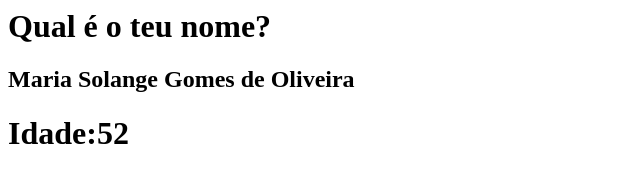
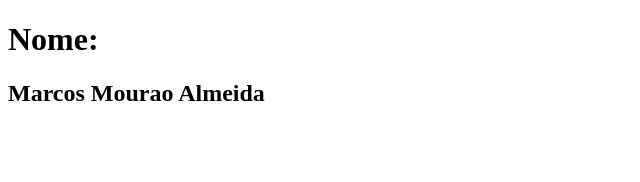
Before and after one commit to treinaweb/treinaweb-git-fundamentos, a plain HTML site: page index.html in a window 1280 px wide. Shown: the whole page, without its empty margins (0-640 px from the left). Drawn offline with Linux system fonts and the light colour scheme.

Commit message:
Update index.html

```diff
--- a/index.html
+++ b/index.html
@@ -1,3 +1,13 @@
-<h1>Qual é o teu nome?</h1>
-<h2>Maria Solange Gomes de Oliveira</h2>
-<h1>Idade:52</h1>
+<!DOCTYPE html>
+<html lang="en">
+    <head>
+        <title>Index</title>
+        <meta charset="UTF-8">
+        <meta name="viewport" content="width=device-width, initial-scale=1">
+        <link href="css/style.css" rel="stylesheet">
+    </head>
+    <body>
+        <h1>Nome:</h1>
+        <h2>Marcos Mourao Almeida</h2>
+    </body>
+</html>
```
